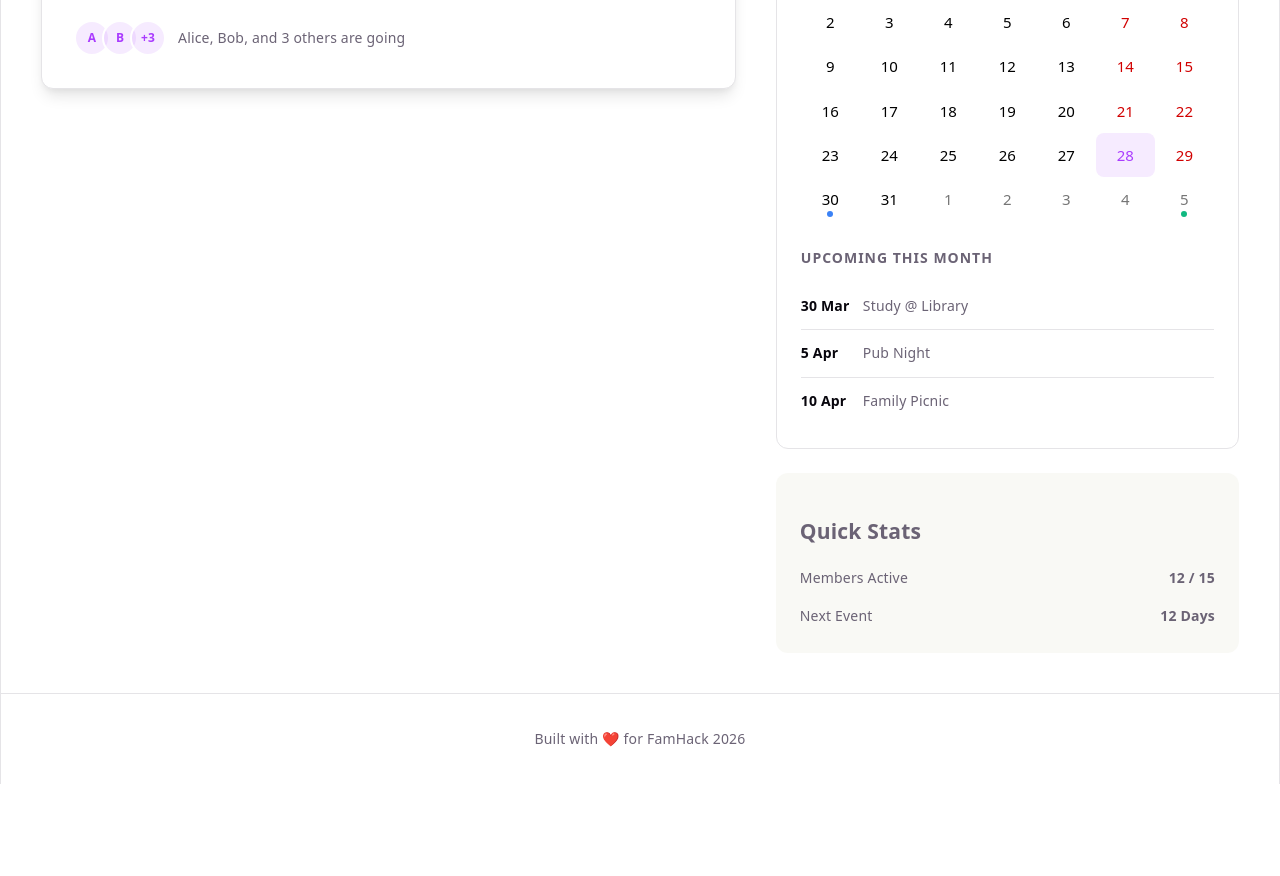
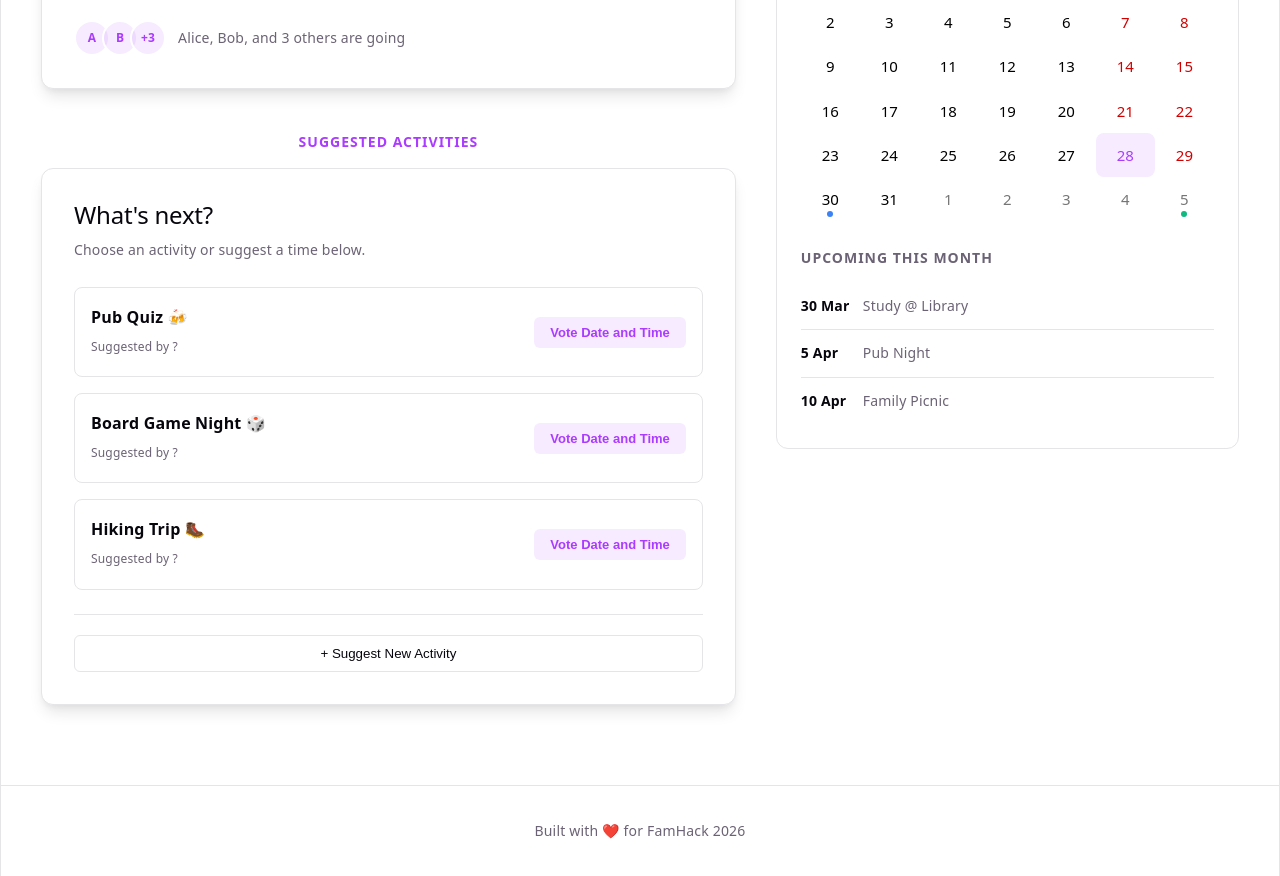
Before and after one commit to arne-ron/fam-hack, a React (Vite) app: page / in a window 1280 px wide. Shown: the part 320-1196 px from the top of the page. Before the commit the page ends 1104 px from the top, so only its background shows below. Built offline with nearby package versions, Linux system fonts and the light colour scheme.

Commit message:
general main page designed

```diff
--- a/src/App.css
+++ b/src/App.css
@@ -213,6 +213,127 @@
   filter: brightness(1.1);
 }
 
+/* Voting/Suggestion Section Styles */
+.voting-section {
+  margin-bottom: 40px;
+}
+
+.voting-card {
+  background: var(--bg);
+  border: 1px solid var(--border);
+  border-radius: 12px;
+  padding: 32px;
+  box-shadow: var(--shadow);
+  text-align: left;
+}
+
+.voting-header h2 {
+  margin: 0 0 8px 0;
+  font-size: 24px;
+}
+
+.voting-header p {
+  font-size: 14px;
+  color: var(--text);
+  margin-bottom: 24px;
+}
+
+.suggestion-list {
+  display: flex;
+  flex-direction: column;
+  gap: 16px;
+  margin-bottom: 24px;
+}
+
+.suggestion-item {
+  display: flex;
+  justify-content: space-between;
+  align-items: center;
+  padding: 16px;
+  border: 1px solid var(--border);
+  border-radius: 8px;
+  background: var(--bg);
+  transition: transform 0.2s, box-shadow 0.2s;
+}
+
+.suggestion-item:hover {
+  transform: translateY(-2px);
+  box-shadow: var(--shadow);
+}
+
+.suggestion-info {
+  display: flex;
+  flex-direction: column;
+  gap: 4px;
+}
+
+.suggestion-name {
+  font-weight: 600;
+  font-size: 16px;
+  color: var(--text-h);
+}
+
+.suggestion-meta {
+  font-size: 12px;
+  color: var(--text);
+}
+
+.suggestion-actions {
+  display: flex;
+  gap: 12px;
+}
+
+.action-btn {
+  padding: 8px 16px;
+  border-radius: 6px;
+  font-size: 13px;
+  font-weight: 600;
+  cursor: pointer;
+  border: none;
+  transition: all 0.2s;
+}
+
+.vote-event {
+  background: var(--accent);
+  color: white;
+}
+
+.vote-time {
+  background: var(--accent-bg);
+  color: var(--accent);
+}
+
+.action-btn:hover {
+  filter: brightness(1.1);
+  transform: translateY(-1px);
+}
+
+.voting-footer {
+  border-top: 1px solid var(--border);
+  padding-top: 20px;
+}
+
+.suggest-btn-outline.full-width {
+  width: 100%;
+}
+
+.suggest-btn-outline {
+  padding: 10px 20px;
+  border-radius: 6px;
+  border: 1px solid var(--border);
+  background: none;
+  color: var(--text-h);
+  font-weight: 500;
+  cursor: pointer;
+  transition: all 0.2s;
+}
+
+.suggest-btn-outline:hover {
+  border-color: var(--accent);
+  color: var(--accent);
+  background: var(--accent-bg);
+}
+
 /* Recent Updates */
 .recent-updates h2 {
   text-align: left;
--- a/src/App.tsx
+++ b/src/App.tsx
@@ -1,5 +1,6 @@
 import Navbar from "./components/Navbar";
 import EventHero from "./components/EventHero";
+import EventVoting from "./components/EventVoting";
 import Calendar from "./components/Calendar";
 import "./App.css";
 
@@ -10,20 +11,10 @@ function App() {
       <main className="home-content">
         <div className="main-column">
           <EventHero />
+          <EventVoting />
         </div>
         <aside className="side-column">
           <Calendar />
-          <div className="quick-stats">
-            <h3>Quick Stats</h3>
-            <div className="stat">
-              <span>Members Active</span>
-              <strong>12 / 15</strong>
-            </div>
-            <div className="stat">
-              <span>Next Event</span>
-              <strong>12 Days</strong>
-            </div>
-          </div>
         </aside>
       </main>
       <footer className="footer">
--- a/src/components/EventHero.tsx
+++ b/src/components/EventHero.tsx
@@ -1,4 +1,4 @@
-import React from 'react';
+import React from "react";
 
 const EventHero: React.FC = () => {
   return (
@@ -8,12 +8,14 @@ const EventHero: React.FC = () => {
         <div className="event-details">
           <h1>End of Term Picnic</h1>
           <div className="event-meta">
-            <span className="event-date">Friday, April 10, 2026</span>
+            <span className="event-date">
+              Friday, April 10, 2026 at 10:00 AM
+            </span>
             <span className="event-location">@ The Meadows</span>
           </div>
           <p className="event-description">
-            Celebrate the end of the semester at The Meadows.
-            Bring your own snacks and drinks!
+            Celebrate the end of the semester at The Meadows. Bring your own
+            snacks and drinks!
           </p>
           <div className="event-rsvp-info">
             <div className="attendee-avatars">
@@ -22,7 +24,9 @@ const EventHero: React.FC = () => {
               <div className="avatar">B</div>
               <div className="avatar">+3</div>
             </div>
-            <span className="rsvp-text">Alice, Bob, and 3 others are going</span>
+            <span className="rsvp-text">
+              Alice, Bob, and 3 others are going
+            </span>
           </div>
         </div>
         <div className="event-actions">
--- /dev/null
+++ b/src/components/EventVoting.tsx
@@ -0,0 +1,50 @@
+import React from "react";
+
+const EventVoting: React.FC = () => {
+  const suggestions = [
+    { id: "quiz", name: "Pub Quiz 🍻", suggestedBy: "?" },
+    { id: "games", name: "Board Game Night 🎲", suggestedBy: "?" },
+    { id: "hiking", name: "Hiking Trip 🥾", suggestedBy: "?" },
+  ];
+
+  return (
+    <section className="voting-section">
+      <div className="event-label">Suggested Activities</div>
+      <div className="voting-card">
+        <div className="voting-header">
+          <h2>What's next?</h2>
+          <p>Choose an activity or suggest a time below.</p>
+        </div>
+
+        <div className="suggestion-list">
+          {suggestions.map((event) => (
+            <div key={event.id} className="suggestion-item">
+              <div className="suggestion-info">
+                <span className="suggestion-name">{event.name}</span>
+                <span className="suggestion-meta">
+                  Suggested by {event.suggestedBy}
+                </span>
+              </div>
+              <div className="suggestion-actions">
+                <button
+                  className="action-btn vote-time"
+                  onClick={() => (window.location.href = "/availability")}
+                >
+                  Vote Date and Time
+                </button>
+              </div>
+            </div>
+          ))}
+        </div>
+
+        <div className="voting-footer">
+          <button className="suggest-btn-outline full-width">
+            + Suggest New Activity
+          </button>
+        </div>
+      </div>
+    </section>
+  );
+};
+
+export default EventVoting;
```
